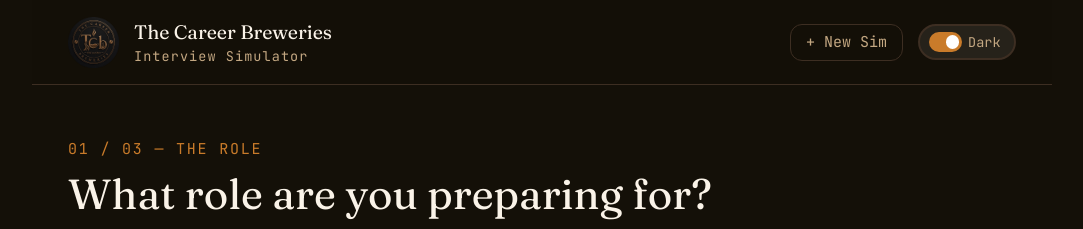
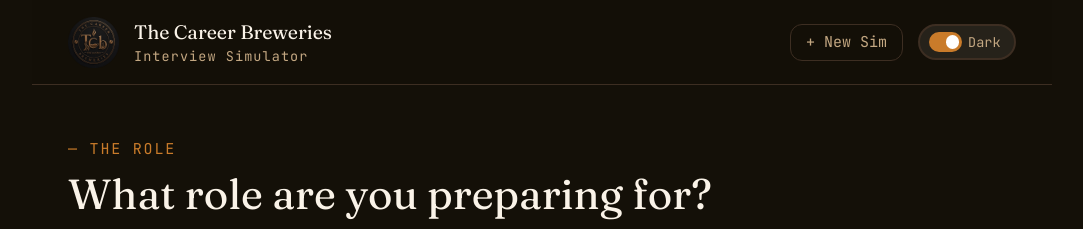
Before and after one commit to the-career-breweries/tcb-interview-sim, a React (Vite) app: page / in a window 1280 px wide. Both pictures are taken after a click on the button "Start simulation →". Shown: the top 229 px of the page, without its empty margins (98-1181 px from the left). Built offline with nearby package versions, Linux system fonts and the light colour scheme.

Commit message:
Update App.jsx

```diff
--- a/src/App.jsx
+++ b/src/App.jsx
@@ -624,7 +624,7 @@ export default function App() {
           <Header/>
           <div className="fade-up" style={{paddingBottom:isMobile?"100px":"40px",display:"flex",flexDirection:"column",gap:"20px"}}>
             <div>
-              <div style={{fontFamily:"'JetBrains Mono',monospace",fontSize:"10px",color:C.amber,letterSpacing:"0.12em",textTransform:"uppercase",marginBottom:"6px"}}>01 / 03 — The Role</div>
+              <div style={{fontFamily:"'JetBrains Mono',monospace",fontSize:"10px",color:C.amber,letterSpacing:"0.12em",textTransform:"uppercase",marginBottom:"6px"}}>— The Role</div>
               <h2 style={{fontFamily:"'Fraunces',serif",fontSize:isMobile?"22px":"28px",fontWeight:400,color:C.dark,lineHeight:1.25}}>What role are you preparing for?</h2>
               <p style={{fontSize:"14px",color:C.soft,marginTop:"8px",lineHeight:1.65,maxWidth:"480px"}}>The more complete your JD, the sharper the questions. Paste the full thing — responsibilities, requirements, all of it.</p>
             </div>
@@ -656,7 +656,7 @@ export default function App() {
           <Header/>
           <div className="fade-up" style={{paddingBottom:isMobile?"100px":"40px",display:"flex",flexDirection:"column",gap:"20px"}}>
             <div>
-              <div style={{fontFamily:"'JetBrains Mono',monospace",fontSize:"10px",color:C.amber,letterSpacing:"0.12em",textTransform:"uppercase",marginBottom:"6px"}}>02 / 03 — Your Resume</div>
+              <div style={{fontFamily:"'JetBrains Mono',monospace",fontSize:"10px",color:C.amber,letterSpacing:"0.12em",textTransform:"uppercase",marginBottom:"6px"}}>— Your Resume</div>
               <h2 style={{fontFamily:"'Fraunces',serif",fontSize:isMobile?"22px":"28px",fontWeight:400,color:C.dark,lineHeight:1.25}}>Share your resume for sharper questions.</h2>
               <p style={{fontSize:"14px",color:C.soft,marginTop:"8px",lineHeight:1.65,maxWidth:"480px"}}>Optional — but if you upload it, the AI will ask questions specific to your background, not just the role. The gap questions will hit closer to home too.</p>
             </div>
@@ -702,7 +702,7 @@ export default function App() {
           <Header/>
           <div className="fade-up" style={{paddingBottom:isMobile?"100px":"40px",display:"flex",flexDirection:"column",gap:"20px"}}>
             <div>
-              <div style={{fontFamily:"'JetBrains Mono',monospace",fontSize:"10px",color:C.amber,letterSpacing:"0.12em",textTransform:"uppercase",marginBottom:"6px"}}>03 / 03 — Ready</div>
+              <div style={{fontFamily:"'JetBrains Mono',monospace",fontSize:"10px",color:C.amber,letterSpacing:"0.12em",textTransform:"uppercase",marginBottom:"6px"}}>— Ready</div>
               <h2 style={{fontFamily:"'Fraunces',serif",fontSize:isMobile?"22px":"28px",fontWeight:400,color:C.dark,lineHeight:1.25}}>One payment. Eight calibrated questions.</h2>
               <p style={{fontSize:"14px",color:C.soft,marginTop:"8px",lineHeight:1.65,maxWidth:"480px"}}>For {jobTitle}{company?" at "+company:""}. {resumeName?"With your resume uploaded — questions will reflect your background.":"Questions calibrated to the JD."}</p>
             </div>
```
